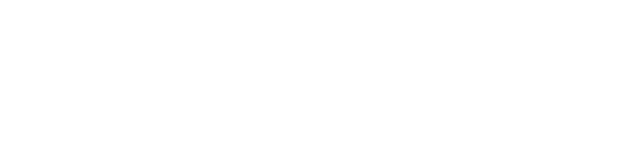
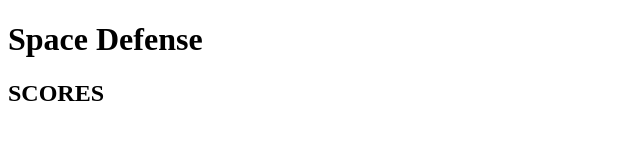
Before and after one commit to Anntroy/Play-with-Assembler, a plain HTML site: page index.html in a window 1280 px wide. Shown: the whole page, without its empty margins (0-640 px from the left). Drawn offline with Linux system fonts and the light colour scheme.

Commit message:
change structure index

```diff
--- a/index.html
+++ b/index.html
@@ -6,7 +6,22 @@
     <title>Play with Assembler</title>
     <link rel="stylesheet" href="assets/main.css">
 </head>
-<body>
+<body class="body">
+    <header id="header" class="header_container">
+        <h1 id="logo" class="header_container__logo">Space Defense</h1>
+        <div id="count" class="header_container__logo"></div>
+    </header>
+    <main>
+        <div id="display" class="display_container">
 
+        </div>
+        <div id="score" class="score_container">
+            <h2 class="score_container__title">SCORES</h2>
+            <!-- <div id="personCard">
+                <p id="personName"></p>
+                <p id="personScore"></p>
+            </div> -->
+        </div>
+    </main>
 </body>
 </html>
```
